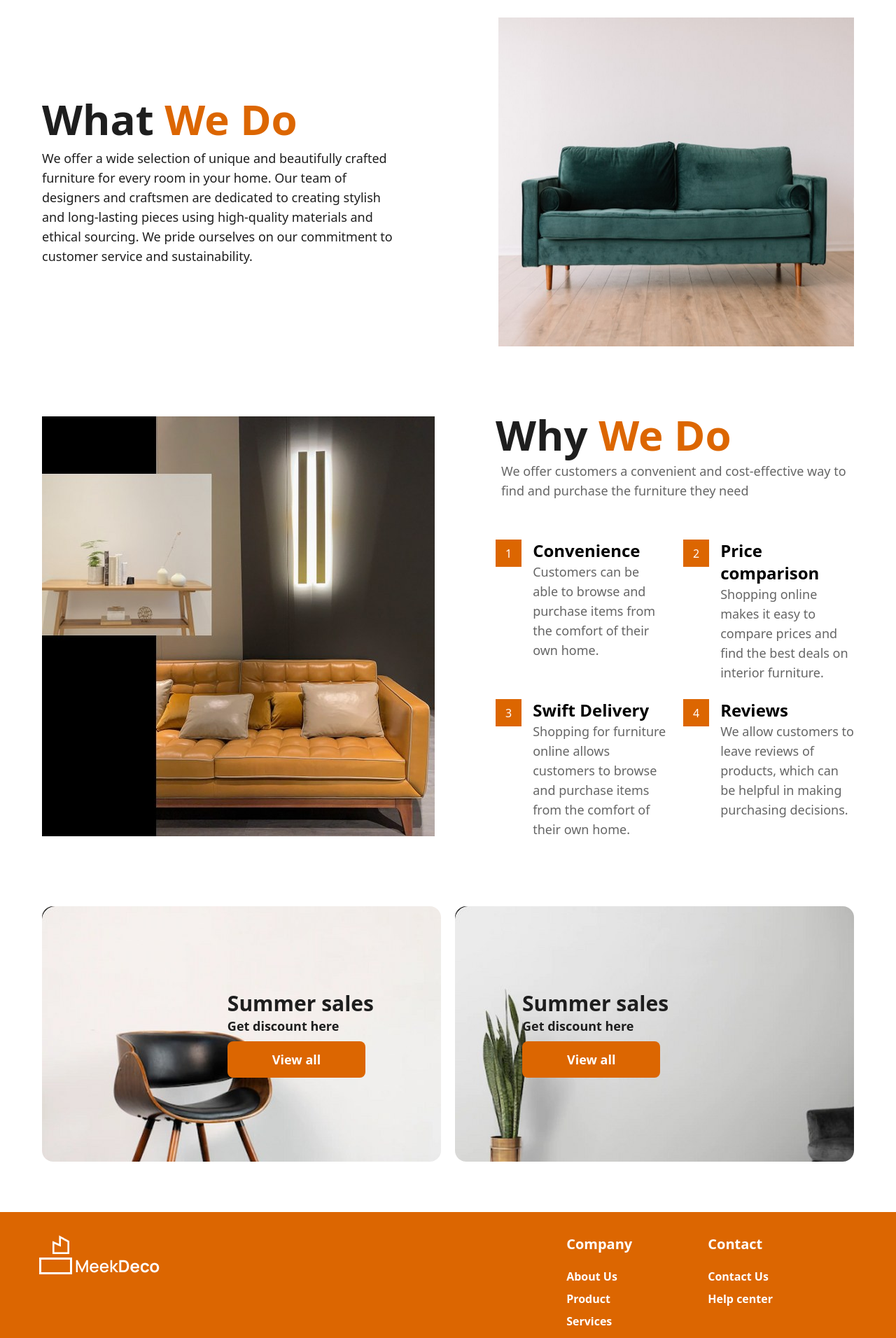
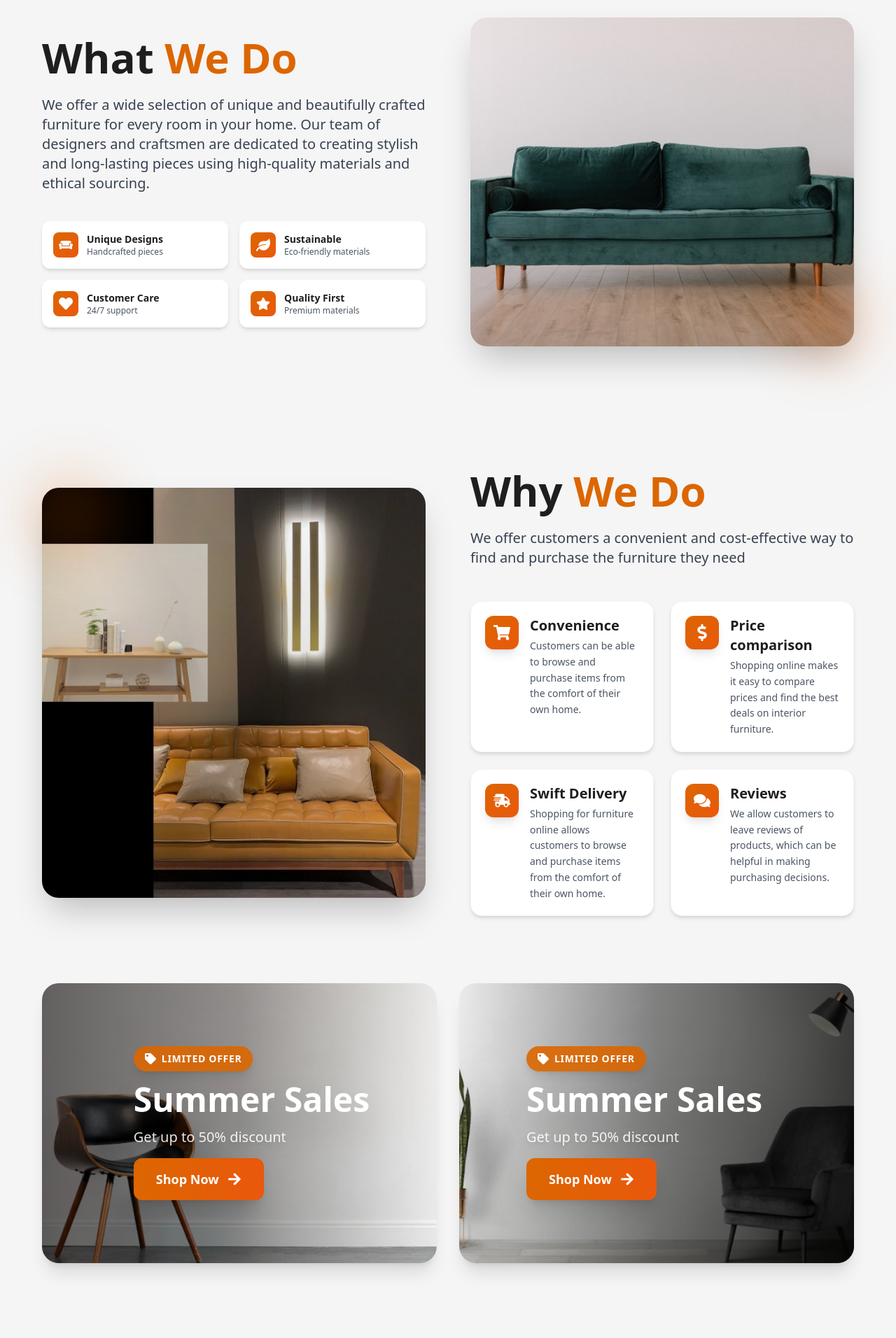
Before and after one commit to pipicoker/nextjs-supabase-interior-store, a Next.js app: page /aboutUs in a window 1280 px wide. Shown: the part 120-2032 px from the top of the page at 70% size. Built offline with nearby package versions, Linux system fonts and the light colour scheme; no server answers.

Commit message:
Refactored About page components with enhanced animations, improved layout, and updated styling. Introduced new icons and decorative elements for better visual appeal. Adjusted background colors for consistency and improved responsiveness across sections.

```diff
--- a/app/aboutUs/page.tsx
+++ b/app/aboutUs/page.tsx
@@ -1,9 +1,10 @@
 import WhatAbout from "../ui/about/WhatAbout";
 import WhyAbout from "../ui/about/WhyAbout";
 import Summer from "../ui/about/Summer";
+
 export default function AboutPage() {
     return (
-      <div className="px-6 lg:px-[60px] bg-background pt-14">
+      <div className="min-h-screen bg-[#F5F5F5] px-6 lg:px-[60px] pt-14 pb-20">
         <WhatAbout />
         <WhyAbout />
         <Summer />
--- a/app/ui/about/Summer.tsx
+++ b/app/ui/about/Summer.tsx
@@ -1,41 +1,48 @@
 'use client'
-import React, { useRef, useEffect } from 'react'
-import { useAnimation, motion, useInView } from "framer-motion";import SummerDetails from './SummerDetails'
+import { motion } from 'motion/react'
+import SummerDetails from './SummerDetails'
 
 const Summer = () => {
-  const controls = useAnimation();
-  const ref = useRef(null)
-  const inView = useInView(ref)
+  return (
+    <motion.section
+      initial={{ opacity: 0, y: 50 }}
+      whileInView={{ opacity: 1, y: 0 }}
+      transition={{ duration: 0.6 }}
+      viewport={{ once: true }}
+      className='mt-24 pb-20 grid md:grid-cols-2 gap-6 lg:gap-8'>
 
-  useEffect(() => {
-    if (inView) {
-      controls.start("visible");
-    }
-    else {
-      controls.start("hidden");
-    }
-    console.log(inView);
+          {/* Summer Sale Card 1 */}
+          <motion.div
+            initial={{ opacity: 0, x: -30 }}
+            whileInView={{ opacity: 1, x: 0 }}
+            transition={{ duration: 0.6, delay: 0.1 }}
+            viewport={{ once: true }}
+            className='group relative bg-summer1-bg bg-cover bg-center h-[365px] md:h-[400px] rounded-3xl overflow-hidden shadow-xl hover:shadow-2xl transition-all duration-500 hover:scale-[1.02]'
+          >
+            {/* Overlay for better text readability */}
+            <div className='absolute inset-0 bg-gradient-to-r from-black/60 via-black/40 to-transparent group-hover:from-black/70 transition-all duration-500'></div>
 
-  }, [controls, inView]);
-  return (
-    <motion.div
-      ref={ref}
-      animate={controls}
-      initial="hidden"
-      variants={{
-        hidden: {opacity: 0, y: 75},
-        visible: {opacity: 1, y: 0},
-      }}
-      transition={{duration: 1}}
-      className='mt-24 pb-[72px] grid md:grid-cols-2 gap-5'>
-          <div className='bg-summer1-bg h-[365px] rounded-2xl flex items-center justify-end pr-24'>
+            <div className='relative h-full flex items-center justify-end pr-8 md:pr-16 lg:pr-24'>
               <SummerDetails />
-          </div>
+            </div>
+          </motion.div>
 
-          <div className='bg-summer2-bg  h-[365px] rounded-2xl flex items-center justify-start pl-24'>
+          {/* Summer Sale Card 2 */}
+          <motion.div
+            initial={{ opacity: 0, x: 30 }}
+            whileInView={{ opacity: 1, x: 0 }}
+            transition={{ duration: 0.6, delay: 0.2 }}
+            viewport={{ once: true }}
+            className='group relative bg-summer2-bg bg-cover bg-center h-[365px] md:h-[400px] rounded-3xl overflow-hidden shadow-xl hover:shadow-2xl transition-all duration-500 hover:scale-[1.02]'
+          >
+            {/* Overlay for better text readability */}
+            <div className='absolute inset-0 bg-gradient-to-l from-black/60 via-black/40 to-transparent group-hover:from-black/70 transition-all duration-500'></div>
+
+            <div className='relative h-full flex items-center justify-start pl-8 md:pl-16 lg:pl-24'>
               <SummerDetails />
-          </div>
-    </motion.div>
+            </div>
+          </motion.div>
+    </motion.section>
   )
 }
 
--- a/app/ui/about/SummerDetails.tsx
+++ b/app/ui/about/SummerDetails.tsx
@@ -1,12 +1,30 @@
 import React from 'react'
+import { FaArrowRight, FaTag } from 'react-icons/fa'
 
 const SummerDetails = () => {
   return (
-    <div className='font-semibold text-blac2'>
-          <h5 className=' text-3xl '>Summer sales</h5>
-          <p className='text-lg'>Get discount here</p>
+    <div className='text-white space-y-4 max-w-sm'>
+          {/* Badge */}
+          <div className='inline-flex items-center gap-2 bg-pry/90 backdrop-blur-sm px-4 py-2 rounded-full shadow-lg'>
+            <FaTag className='w-4 h-4' />
+            <span className='text-sm font-bold uppercase tracking-wider'>Limited Offer</span>
+          </div>
 
-          <button className='bg-pry text-whitee text-lg mt-2  px-16 py-3 rounded-lg'>View all</button>
+          {/* Title */}
+          <h5 className='text-4xl md:text-5xl font-bold leading-tight drop-shadow-2xl'>
+            Summer Sales
+          </h5>
+
+          {/* Subtitle */}
+          <p className='text-lg md:text-xl font-medium text-white/90 drop-shadow-lg'>
+            Get up to 50% discount
+          </p>
+
+          {/* Button */}
+          <button className='group mt-4 bg-gradient-to-r from-pry to-orange-600 hover:from-orange-600 hover:to-pry text-white font-bold text-lg px-8 py-4 rounded-xl shadow-xl hover:shadow-2xl transition-all duration-300 hover:scale-105 flex items-center gap-3'>
+            <span>Shop Now</span>
+            <FaArrowRight className='w-5 h-5 group-hover:translate-x-1 transition-transform' />
+          </button>
     </div>
   )
 }
--- a/app/ui/about/WhatAbout.tsx
+++ b/app/ui/about/WhatAbout.tsx
@@ -2,28 +2,100 @@
 import Image from 'next/image';
 import {motion} from 'motion/react'
 import whatcouch from '../../../public/Images/whatcouch.jpg'
+import { FaCouch, FaLeaf, FaHeart, FaStar } from 'react-icons/fa'
 
 
 const WhatAbout = () => {
+  return (
+    <motion.section
+    initial={{ opacity: 0, y: 50 }}
+    whileInView={{ opacity: 1, y: 0 }}
+    transition={{ duration: 0.6 }}
+    viewport={{ once: true }}
+      className='grid lg:grid-cols-2 gap-12 lg:gap-16 justify-center items-center mb-20'>
 
+          {/* Text Content */}
+          <motion.div
+            className='text-left space-y-6'
+            initial={{ opacity: 0, x: -30 }}
+            whileInView={{ opacity: 1, x: 0 }}
+            transition={{ duration: 0.6, delay: 0.2 }}
+            viewport={{ once: true }}
+          >
+              <h2 className='text-5xl md:text-6xl font-bold text-blac2 leading-tight'>
+                What <span className='text-pry'>We Do</span>
+              </h2>
 
+              <p className='text-lg md:text-xl font-normal text-gray-700 leading-relaxed'>
+                We offer a wide selection of unique and beautifully crafted furniture for every room in your home. Our team of designers and craftsmen are dedicated to creating stylish and long-lasting pieces using high-quality materials and ethical sourcing.
+              </p>
 
-  return (
-    <motion.div
-    initial={{ opacity: 0, x: -50 }}
-    whileInView={{ opacity: 1, x: 0 }}
-    transition={{ duration: 0.5,  }} viewport={{ once: true }}
-      className=' grid lg:grid-cols-2 gap-12 lg:gap-36 justify-center items-center'>
+              {/* Feature highlights */}
+              <div className='grid grid-cols-2 gap-4 pt-4'>
+                <div className='flex items-start gap-3 bg-white p-4 rounded-xl shadow-md hover:shadow-lg transition-shadow duration-300'>
+                  <div className='p-2 bg-gradient-to-br from-pry to-orange-600 text-white rounded-lg'>
+                    <FaCouch className='w-5 h-5' />
+                  </div>
+                  <div>
+                    <h4 className='font-bold text-blac2 text-sm'>Unique Designs</h4>
+                    <p className='text-xs text-gray-600'>Handcrafted pieces</p>
+                  </div>
+                </div>
 
-          <div className='text-left'>
-              <h2 className='text-6xl font-semibold text-blac2'>What <span className='text-pry'>We Do</span></h2>
-              <p className='mt-3 text-lg font-normal text-blac2'>We offer a wide selection of unique and beautifully crafted furniture for every room in your home. Our team of designers and craftsmen are dedicated to creating stylish and long-lasting pieces using high-quality materials and ethical sourcing. We pride ourselves on our commitment to customer service and sustainability.</p>
-          </div>
+                <div className='flex items-start gap-3 bg-white p-4 rounded-xl shadow-md hover:shadow-lg transition-shadow duration-300'>
+                  <div className='p-2 bg-gradient-to-br from-pry to-orange-600 text-white rounded-lg'>
+                    <FaLeaf className='w-5 h-5' />
+                  </div>
+                  <div>
+                    <h4 className='font-bold text-blac2 text-sm'>Sustainable</h4>
+                    <p className='text-xs text-gray-600'>Eco-friendly materials</p>
+                  </div>
+                </div>
 
-          <div>
-              <Image src={whatcouch} alt="couch"  className='md:w-full lg:w-[648px]  lg:h-[470px]'/>
-          </div>
-    </motion.div>
+                <div className='flex items-start gap-3 bg-white p-4 rounded-xl shadow-md hover:shadow-lg transition-shadow duration-300'>
+                  <div className='p-2 bg-gradient-to-br from-pry to-orange-600 text-white rounded-lg'>
+                    <FaHeart className='w-5 h-5' />
+                  </div>
+                  <div>
+                    <h4 className='font-bold text-blac2 text-sm'>Customer Care</h4>
+                    <p className='text-xs text-gray-600'>24/7 support</p>
+                  </div>
+                </div>
+
+                <div className='flex items-start gap-3 bg-white p-4 rounded-xl shadow-md hover:shadow-lg transition-shadow duration-300'>
+                  <div className='p-2 bg-gradient-to-br from-pry to-orange-600 text-white rounded-lg'>
+                    <FaStar className='w-5 h-5' />
+                  </div>
+                  <div>
+                    <h4 className='font-bold text-blac2 text-sm'>Quality First</h4>
+                    <p className='text-xs text-gray-600'>Premium materials</p>
+                  </div>
+                </div>
+              </div>
+          </motion.div>
+
+          {/* Image */}
+          <motion.div
+            className='relative group'
+            initial={{ opacity: 0, x: 30 }}
+            whileInView={{ opacity: 1, x: 0 }}
+            transition={{ duration: 0.6, delay: 0.3 }}
+            viewport={{ once: true }}
+          >
+              <div className='relative overflow-hidden rounded-3xl shadow-2xl'>
+                <Image
+                  src={whatcouch}
+                  alt="Modern couch showcasing our furniture quality"
+                  className='w-full h-[400px] md:h-[470px] object-cover group-hover:scale-105 transition-transform duration-700'
+                  priority
+                />
+                <div className='absolute inset-0 bg-gradient-to-t from-black/20 to-transparent'></div>
+              </div>
+
+              {/* Decorative element */}
+              <div className='absolute -bottom-6 -right-6 w-32 h-32 bg-gradient-to-br from-pry to-orange-600 rounded-full opacity-20 blur-2xl'></div>
+          </motion.div>
+    </motion.section>
   )
 }
 
--- a/app/ui/about/WhyAbout.tsx
+++ b/app/ui/about/WhyAbout.tsx
@@ -1,42 +1,87 @@
 'use client'
+import React from 'react';
 import {motion} from 'motion/react'
 import Image from 'next/image';
 import BenefitsData from '../../Data/BenefitsData'
 import whyfurniture from '../../../public/Images/whyfurniture.jpg'
+import { FaShoppingCart, FaDollarSign, FaShippingFast, FaComments } from 'react-icons/fa'
 
+
+const iconMap: { [key: number]: React.ReactElement } = {
+  1: <FaShoppingCart className="w-6 h-6" />,
+  2: <FaDollarSign className="w-6 h-6" />,
+  3: <FaShippingFast className="w-6 h-6" />,
+  4: <FaComments className="w-6 h-6" />
+}
 
 const WhyAbout = () => {
 
   return (
-    <motion.div
+    <motion.section
+    initial={{ opacity: 0, y: 50 }}
+    whileInView={{ opacity: 1, y: 0 }}
+    transition={{ duration: 0.6 }}
+    viewport={{ once: true }}
+      className='pt-24 mb-20 grid lg:grid-cols-2 items-center gap-12 lg:gap-16'>
 
-    initial={{ opacity: 0, x: 50 }}
-    whileInView={{ opacity: 1, x: 0 }}
-    transition={{ duration: 0.5,  }} viewport={{ once: true }}
+      {/* Image */}
+      <motion.div
+        className='hidden lg:block relative group'
+        initial={{ opacity: 0, x: -30 }}
+        whileInView={{ opacity: 1, x: 0 }}
+        transition={{ duration: 0.6, delay: 0.2 }}
+        viewport={{ once: true }}
+      >
+        <div className='relative overflow-hidden rounded-3xl shadow-2xl'>
+          <Image
+            src={whyfurniture}
+            alt="Quality furniture showcasing why we do what we do"
+            className='w-full h-full object-cover group-hover:scale-105 transition-transform duration-700'
+          />
+          <div className='absolute inset-0 bg-gradient-to-t from-black/20 to-transparent'></div>
+        </div>
 
-      className='pt-24 grid lg:grid-cols-2 items-center '>
+        {/* Decorative element */}
+        <div className='absolute -top-6 -left-6 w-32 h-32 bg-gradient-to-br from-pry to-orange-600 rounded-full opacity-20 blur-2xl'></div>
+      </motion.div>
 
-      <div className='hidden lg:block'>
-        <Image src={whyfurniture} alt="" />
-      </div>
+      {/* Content */}
+      <motion.div
+        className='text-left space-y-6'
+        initial={{ opacity: 0, x: 30 }}
+        whileInView={{ opacity: 1, x: 0 }}
+        transition={{ duration: 0.6, delay: 0.3 }}
+        viewport={{ once: true }}
+      >
+        <h2 className='text-5xl md:text-6xl font-bold text-blac2 leading-tight'>
+          Why <span className='text-pry'>We Do</span>
+        </h2>
+        <p className='text-lg md:text-xl font-normal text-gray-700 leading-relaxed'>
+          We offer customers a convenient and cost-effective way to find and purchase the furniture they need
+        </p>
 
-      <div className='text-left md:pl-[68px] '>
-        <h2 className='text-6xl font-semibold text-blac2'>Why <span className='text-pry'>We Do</span></h2>
-        <p className='m-2 text-lg font-normal text-blac opacity-60'>We offer customers a convenient and cost-effective way to find and purchase the furniture they need</p>
-
-        <div className='mt-14 grid  md:grid-cols-2 gap-6'>
-          {BenefitsData.map((data) =>
-            <div key={data.id} className="flex space-x-4">
-              <p className='bg-pry w-[39px] h-[39px] px-[14px] py-[3px] flex justify-center items-center text-whitee'>{data.id}</p>
-              <div>
-                <h6 className='font-semibold text-2xl text-blac '>{data.summary}</h6>
-                <p className='font-normal text-lg text-blac opacity-60'>{data.expression}</p>
+        <div className='grid md:grid-cols-2 gap-6 pt-6'>
+          {BenefitsData.map((data, index) =>
+            <motion.div
+              key={data.id}
+              initial={{ opacity: 0, y: 20 }}
+              whileInView={{ opacity: 1, y: 0 }}
+              transition={{ duration: 0.5, delay: index * 0.1 }}
+              viewport={{ once: true }}
+              className="group flex gap-4 p-5 bg-white rounded-2xl shadow-md hover:shadow-xl transition-all duration-300 hover:-translate-y-1 border border-gray-100 hover:border-pry/30"
+            >
+              <div className='shrink-0 w-12 h-12 bg-gradient-to-br from-pry to-orange-600 text-white rounded-xl flex items-center justify-center shadow-lg group-hover:scale-110 group-hover:rotate-3 transition-all duration-300'>
+                {iconMap[data.id] || data.id}
               </div>
-            </div>
+              <div className='space-y-1'>
+                <h6 className='font-bold text-xl text-blac2 group-hover:text-pry transition-colors'>{data.summary}</h6>
+                <p className='font-normal text-sm text-gray-600 leading-relaxed'>{data.expression}</p>
+              </div>
+            </motion.div>
           )}
         </div>
-      </div>
-    </motion.div>
+      </motion.div>
+    </motion.section>
   )
 }
 
--- a/app/ui/home/Benefits.tsx
+++ b/app/ui/home/Benefits.tsx
@@ -1,5 +1,6 @@
 'use client'
 
+import React from 'react';
 import Image from 'next/image';
 import { motion } from "motion/react";
 import Line from '../../../public/Images/Line.png'
@@ -13,7 +14,7 @@ interface Benefit {
 
 }
 
-const iconMap: { [key: string]: JSX.Element } = {
+const iconMap: { [key: string]: React.ReactElement } = {
   'Convenience': <FaHandHoldingHeart className="w-12 h-12" />,
   'Price comparison': <FaDollarSign className="w-12 h-12" />,
   'Swift Delivery': <FaShippingFast className="w-12 h-12" />,
```
